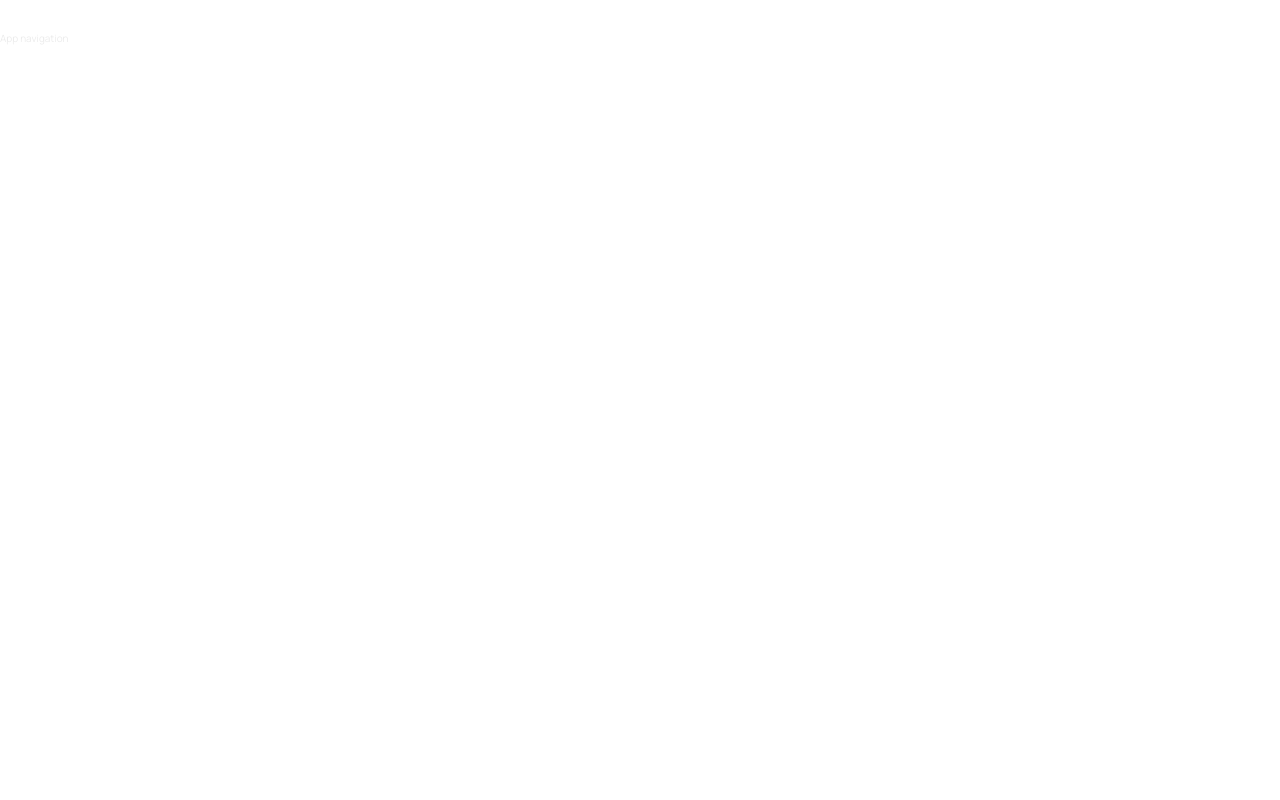
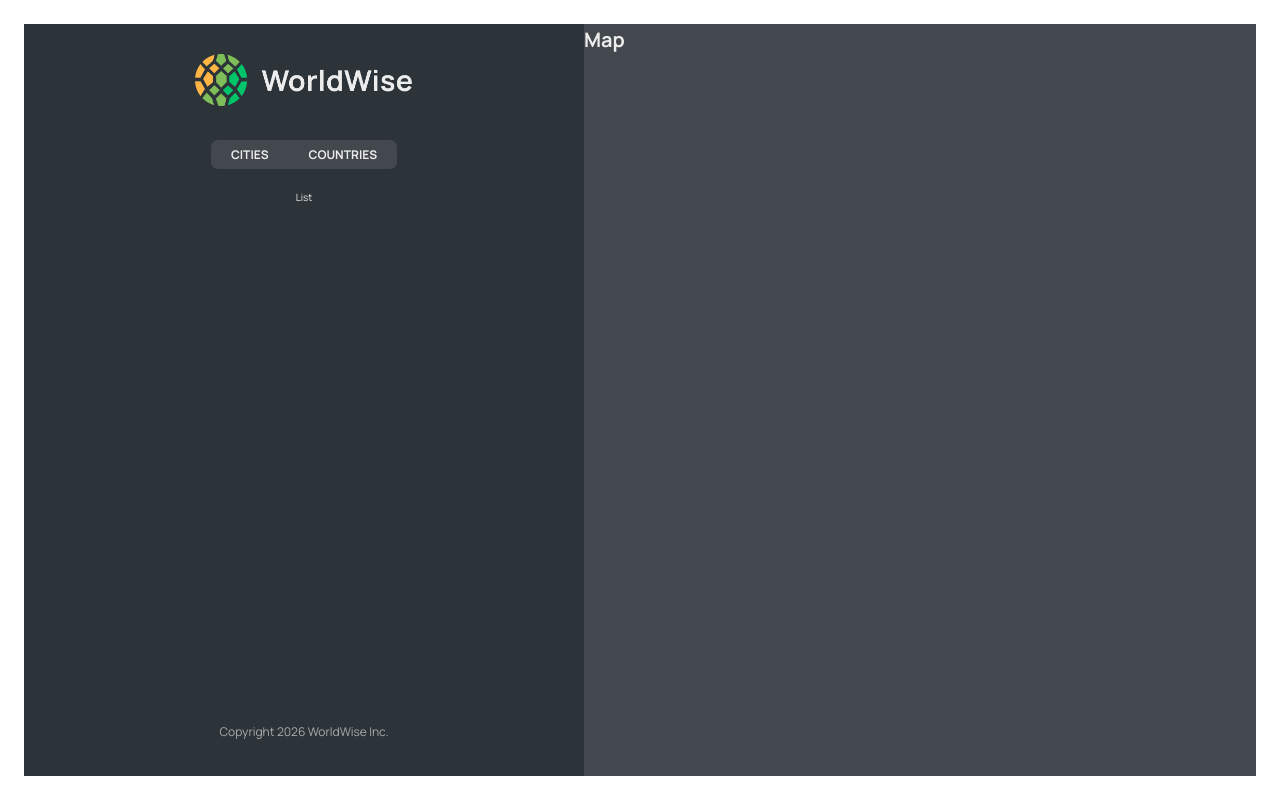
Before and after one commit to BrandonMoran11/worldwise, a React (Vite) app: page /app in a window 1280 px wide. Built offline with nearby package versions, Linux system fonts and the light colour scheme.

Commit message:
feat: implement AppLayout structure with nested routing, sidebar, and map components

```diff
--- a/src/App.jsx
+++ b/src/App.jsx
@@ -14,7 +14,12 @@
         <Route path="/product" element={<Product />} />
         <Route path="/pricing" element={<Pricing />} />
         <Route path="/login" element={<Login />} />
-        <Route path="/app" element={<AppLayout />} />
+        <Route path="/app" element={<AppLayout />}>
+          <Route index element={<p>List</p>} />
+          <Route path="cities" element={<p>List of cities</p>} />
+          <Route path="countries" element={<p>List of countries</p>} />
+          <Route path="form" element={<p>Form</p>} />
+        </Route>
         <Route path="*" element={<PageNotFound />} />
       </Routes>
     </BrowserRouter>
--- a/src/components/AppNav.jsx
+++ b/src/components/AppNav.jsx
@@ -1,6 +1,19 @@
+import { NavLink } from "react-router-dom";
 import styles from "./AppNav.module.css";
+
 function AppNav() {
-  return <nav className={styles.nav}>App navigation</nav>;
+  return (
+    <nav className={styles.nav}>
+      <ul>
+        <NavLink to="cities">
+          <li>Cities</li>
+        </NavLink>
+        <NavLink to="countries">
+          <li>Countries</li>
+        </NavLink>
+      </ul>
+    </nav>
+  );
 }
 
 export default AppNav;
--- /dev/null
+++ b/src/components/Footer.jsx
@@ -0,0 +1,12 @@
+import styles from "./Footer.module.css";
+function Footer() {
+  return (
+    <footer className={styles.footer}>
+      <p className={styles.copyright}>
+        Copyright {new Date().getFullYear()} WorldWise Inc.
+      </p>
+    </footer>
+  );
+}
+
+export default Footer;
--- /dev/null
+++ b/src/components/Footer.module.css
@@ -0,0 +1,8 @@
+.footer {
+  margin-top: auto;
+}
+
+.copyright {
+  font-size: 1.2rem;
+  color: var(--color-light--1);
+}
--- /dev/null
+++ b/src/components/Map.jsx
@@ -0,0 +1,11 @@
+import styles from "./Map.module.css";
+
+function Map() {
+  return (
+    <div className={styles.mapContainer}>
+      <h1>Map</h1>
+    </div>
+  );
+}
+
+export default Map;
--- /dev/null
+++ b/src/components/Sidebar.jsx
@@ -0,0 +1,16 @@
+import { Outlet } from "react-router-dom";
+import styles from "./Sidebar.module.css";
+import Logo from "./Logo.jsx";
+import AppNav from "./AppNav.jsx";
+import Footer from "./Footer.jsx";
+function Sidebar() {
+  return (
+    <div className={styles.sidebar}>
+      <Logo />
+      <AppNav />
+      <Outlet />
+      <Footer />
+    </div>
+  );
+}
+export default Sidebar;
--- a/src/components/Sidebar.module.css
+++ b/src/components/Sidebar.module.css
@@ -8,12 +8,3 @@
   align-items: center;
   height: calc(100vh - 4.8rem);
 }
-
-.footer {
-  margin-top: auto;
-}
-
-.copyright {
-  font-size: 1.2rem;
-  color: var(--color-light--1);
-}
--- a/src/pages/AppLayout.jsx
+++ b/src/pages/AppLayout.jsx
@@ -1,9 +1,12 @@
-import AppNav from "../components/AppNav";
+import Sidebar from "../components/Sidebar";
+import Map from "../components/Map";
+import styles from "./AppLayout.module.css";
 
 function AppLayout() {
   return (
-    <div>
-      <AppNav />
+    <div className={styles.app}>
+      <Sidebar />
+      <Map />
     </div>
   );
 }
```
